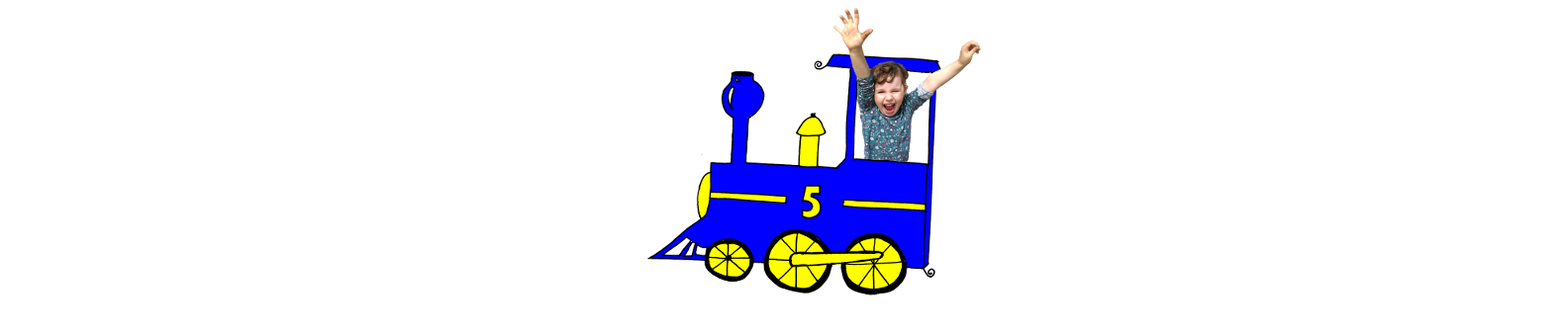
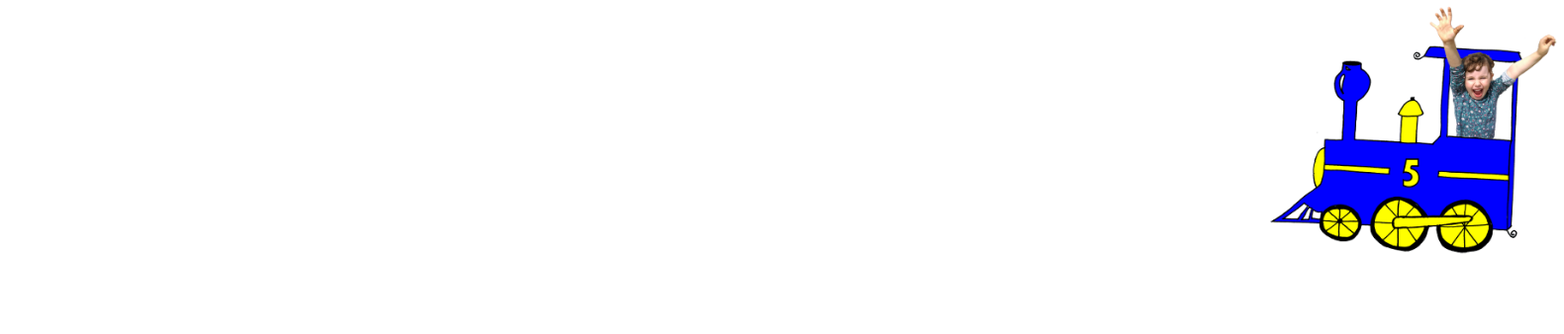
Before and after one commit to wilsonrocks/party2019, a React (Create React App) app: page / in a window 1280 px wide. Shown: the top 338 px of the page at 99% size, 1580 px wide, since content can reach past the window. Built offline with nearby package versions, Linux system fonts and the light colour scheme.

Commit message:
fix animation of trains

```diff
--- a/src/App.css
+++ b/src/App.css
@@ -1,4 +1,7 @@
 .App {
+  position: relative;
 }
 .train {
+  position: absolute;
+  max-width: 300px;
 }
--- a/src/TrainRide.jsx
+++ b/src/TrainRide.jsx
@@ -1,32 +1,32 @@
-import React from 'react';
+import React, { useRef } from 'react';
 import { animated, useSpring } from 'react-spring';
 
-const loopStateToStyles = (loopState, offset) => {
+const loopStateToStyles = (loopState, offset, middleOffset) => {
   switch ((loopState + offset) % 6) {
     case 0:
       return {
-        transform: 'translate3d(100%, 0, 0)',
+        left: '100%',
         opacity: 1,
       };
     case 1:
     case 2:
       return {
-        transform: 'translate3d(0, 0, 0)',
+        left: `${middleOffset}%`,
         opacity: 1,
       }
     case 3:
       return {
-        transform: 'translate3d(-100%, 0, 0)',
+        left: '-100%',
         opacity: 1,
       }
     case 4:
       return {
-        transform: 'translate3d(-100%, 0, 0)',
+        left: '-100%',
         opacity: 0,
       }
     case 5:
       return {
-        transform: 'translate3d(100%, 0, 0)',
+        left: '100%',
         opacity: 0,
       }
     default: throw new Error(`invalid loopState ${loopState}`);
@@ -34,13 +34,22 @@ const loopStateToStyles = (loopState, offset) => {
 }
 
 
+const getMiddleOffset = ref => {
+  if (!ref || !ref.current) return 50;
+  const trainWidth = ref.current.width;
+  const parentWidth = ref.current.parentNode.offsetWidth;
+  const middleOffset = 100 * (parentWidth / 2 - trainWidth / 2) / parentWidth;
+  return middleOffset;
+}
+
 const TrainRide = ({ loopState, offset = 0, imgSrc }) => {
 
-  const styles = useSpring(loopStateToStyles(loopState, offset));
+  const ref = useRef();
+  const middleOffset = getMiddleOffset(ref);
 
-
+  const styles = useSpring(loopStateToStyles(loopState, offset, middleOffset));
   return (
-    <animated.img className="train" style={styles} src={imgSrc} />
+    <animated.img className="train" style={styles} src={imgSrc} ref={ref} />
   );
 
 }
```
